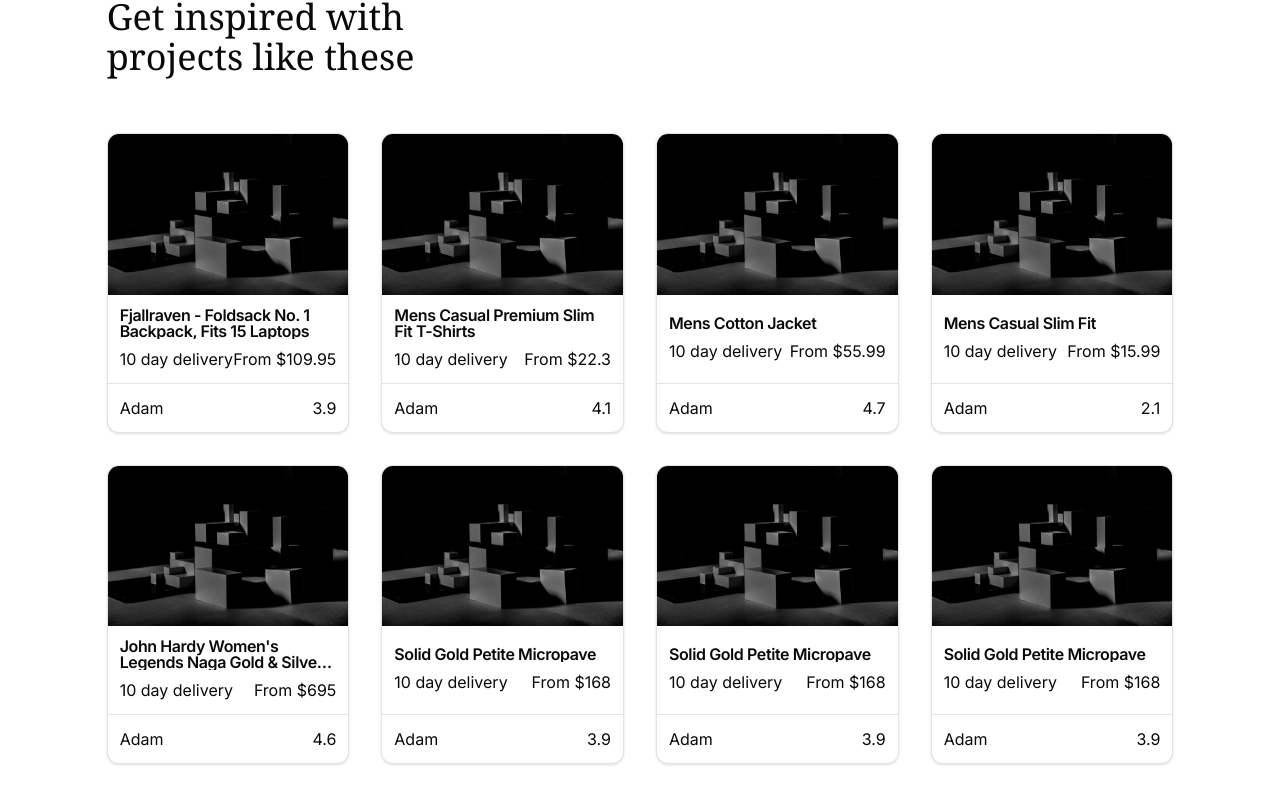
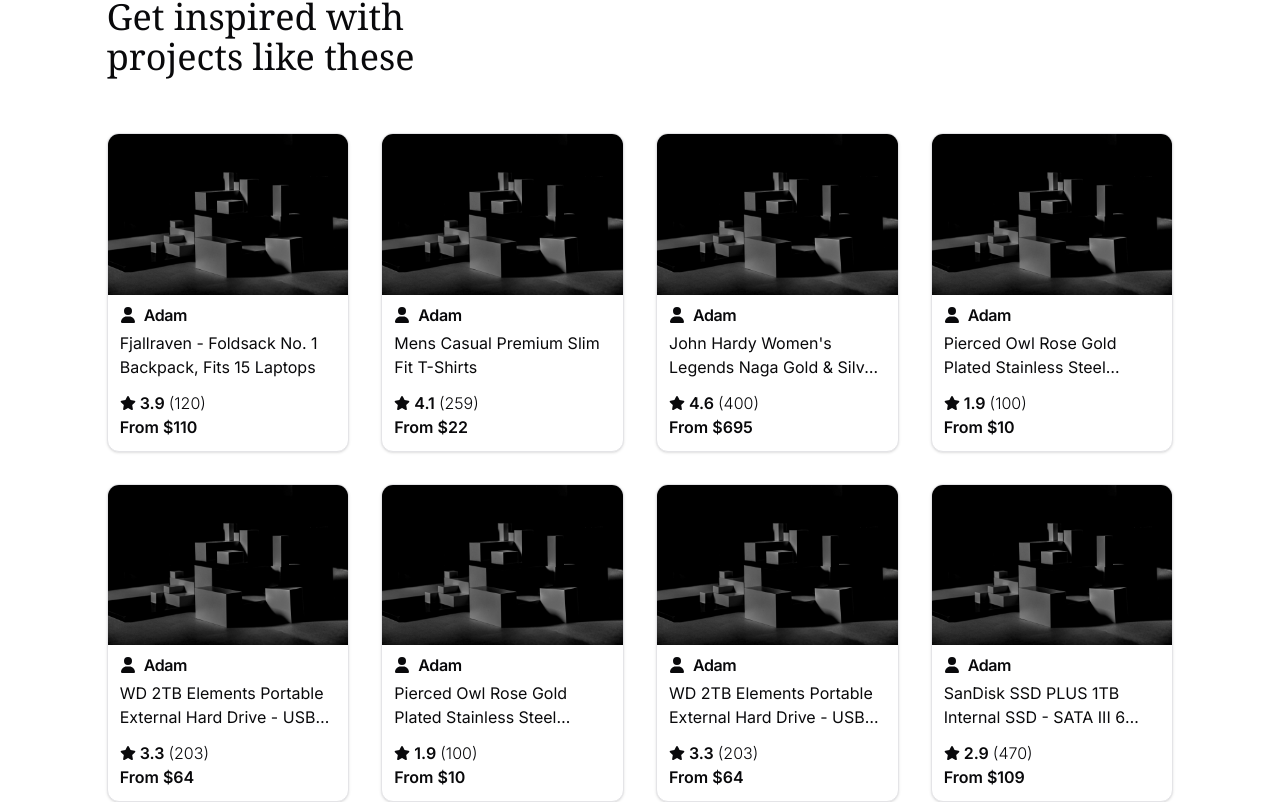
Before and after one commit to shahbaz4783/SkillHub-Connect, a Next.js app: page /services in a window 1280 px wide. Shown: the part 1519-2321 px from the top of the page. Built offline with nearby package versions, Linux system fonts and the light colour scheme.

Commit message:
improve service card ui

```diff
--- a/src/app/services/page.tsx
+++ b/src/app/services/page.tsx
@@ -65,6 +65,7 @@
 							profile='Adam'
               days={10}
               rating={data.rating.rate}
+							totalRating={data.rating.count}
               />
 					))}
 				</article>
--- a/src/components/layouts/ServiceCard.tsx
+++ b/src/components/layouts/ServiceCard.tsx
@@ -6,6 +6,7 @@
 	CardTitle,
 } from '@/components/ui/card';
 import Image from 'next/image';
+import { FaStar, FaUser } from 'react-icons/fa6';
 
 interface ServiceCardProps {
 	title: string;
@@ -14,6 +15,7 @@
 	days: number;
 	profile: string;
 	rating: number;
+	totalRating: number;
 }
 
 export default function ServiceCard({
@@ -23,22 +25,29 @@
 	days,
 	profile,
 	rating,
+	totalRating,
 }: ServiceCardProps) {
 	return (
-		<Card className='flex flex-col justify-between'>
+		<Card className=''>
 			<CardHeader>
 				<Image src={img} width={500} height={500} alt='' />
 			</CardHeader>
 			<CardContent className='flex flex-col gap-2 justify-between'>
-				<CardTitle className='line-clamp-2'>{title}</CardTitle>
-				<div className='flex justify-between'>
-					<p>{days} day delivery</p>
-					<p>From ${price}</p>
+				<div className='flex gap-2 items-center'>
+				<FaUser />
+				<CardTitle>{profile}</CardTitle>
 				</div>
+				<p className='line-clamp-2'>{title}</p>
 			</CardContent>
-			<CardFooter className='flex justify-between items-center border-t-[1px]'>
-				<p className=''>{profile}</p>
-				<p className=''>{rating}</p>
+			<CardFooter className='flex-col items-start'>
+				<div className='flex items-center gap-1'>
+					<FaStar />
+					<p className='font-semibold'>{rating}</p>
+					<p className='font-light'>({totalRating})</p>
+				</div>
+				<div>
+					<p className='font-semibold'>From ${price}</p>
+				</div>
 			</CardFooter>
 		</Card>
 	);
--- a/src/components/ui/card.tsx
+++ b/src/components/ui/card.tsx
@@ -67,7 +67,7 @@
 >(({ className, ...props }, ref) => (
   <div
     ref={ref}
-    className={cn("flex items-center p-3", className)}
+    className={cn("flex items-center p-3 pt-0", className)}
     {...props}
   />
 ))
--- a/src/data/temp-data.ts
+++ b/src/data/temp-data.ts
@@ -2,7 +2,7 @@
 	{
 		id: 1,
 		title: 'Fjallraven - Foldsack No. 1 Backpack, Fits 15 Laptops',
-		price: 109.95,
+		price: 110,
 		description:
 			'Your perfect pack for everyday use and walks in the forest. Stash your laptop (up to 15 inches) in the padded sleeve, your everyday',
 		category: "men's clothing",
@@ -15,7 +15,7 @@
 	{
 		id: 2,
 		title: 'Mens Casual Premium Slim Fit T-Shirts',
-		price: 22.3,
+		price: 22,
 		description:
 			'Slim-fitting style, contrast raglan long sleeve, three-button henley placket, light weight & soft fabric for breathable and comfortable wearing. And Solid stitched shirts with round neck made for durability and a great fit for casual fashion wear and diehard baseball fans. The Henley style round neckline includes a three-button placket.',
 		category: "men's clothing",
@@ -24,32 +24,6 @@
 		rating: {
 			rate: 4.1,
 			count: 259,
-		},
-	},
-	{
-		id: 3,
-		title: 'Mens Cotton Jacket',
-		price: 55.99,
-		description:
-			'Great outerwear jackets for Spring/Autumn/Winter, suitable for many occasions, such as working, hiking, camping, mountain/rock climbing, cycling, traveling or other outdoors. Good gift choice for you or your family member. A warm hearted love to Father, husband or son in this thanksgiving or Christmas Day.',
-		category: "men's clothing",
-		image: 'https://fakestoreapi.com/img/71li-ujtlUL._AC_UX679_.jpg',
-		rating: {
-			rate: 4.7,
-			count: 500,
-		},
-	},
-	{
-		id: 4,
-		title: 'Mens Casual Slim Fit',
-		price: 15.99,
-		description:
-			'The color could be slightly different between on the screen and in practice. / Please note that body builds vary by person, therefore, detailed size information should be reviewed below on the product description.',
-		category: "men's clothing",
-		image: 'https://fakestoreapi.com/img/71YXzeOuslL._AC_UY879_.jpg',
-		rating: {
-			rate: 2.1,
-			count: 430,
 		},
 	},
 	{
@@ -68,41 +42,67 @@
 	},
 	{
 		id: 6,
-		title: 'Solid Gold Petite Micropave',
-		price: 168,
+		title: 'Pierced Owl Rose Gold Plated Stainless Steel Double',
+		price: 10,
 		description:
-			'Satisfaction Guaranteed. Return or exchange any order within 30 days.Designed and sold by Hafeez Center in the United States. Satisfaction Guaranteed. Return or exchange any order within 30 days.',
+			'Rose Gold Plated Double Flared Tunnel Plug Earrings. Made of 316L Stainless Steel',
 		category: 'jewelery',
-		image: 'https://fakestoreapi.com/img/61sbMiUnoGL._AC_UL640_QL65_ML3_.jpg',
+		image: 'https://fakestoreapi.com/img/51UDEzMJVpL._AC_UL640_QL65_ML3_.jpg',
 		rating: {
-			rate: 3.9,
-			count: 70,
+			rate: 1.9,
+			count: 100,
 		},
 	},
 	{
-		id: 6,
-		title: 'Solid Gold Petite Micropave',
-		price: 168,
+		id: 7,
+		title: 'WD 2TB Elements Portable External Hard Drive - USB 3.0',
+		price: 64,
 		description:
-			'Satisfaction Guaranteed. Return or exchange any order within 30 days.Designed and sold by Hafeez Center in the United States. Satisfaction Guaranteed. Return or exchange any order within 30 days.',
-		category: 'jewelery',
-		image: 'https://fakestoreapi.com/img/61sbMiUnoGL._AC_UL640_QL65_ML3_.jpg',
+			'USB 3.0 and USB 2.0 Compatibility Fast data transfers Improve PC Performance High Capacity; Compatibility Formatted NTFS for Windows 10, Windows 8.1, Windows 7; Reformatting may be required for other operating systems; Compatibility may vary depending on user’s hardware configuration and operating system',
+		category: 'electronics',
+		image: 'https://fakestoreapi.com/img/61IBBVJvSDL._AC_SY879_.jpg',
 		rating: {
-			rate: 3.9,
-			count: 70,
+			rate: 3.3,
+			count: 203,
 		},
 	},
 	{
-		id: 6,
-		title: 'Solid Gold Petite Micropave',
-		price: 168,
+		id: 8,
+		title: 'Pierced Owl Rose Gold Plated Stainless Steel Double',
+		price: 10,
 		description:
-			'Satisfaction Guaranteed. Return or exchange any order within 30 days.Designed and sold by Hafeez Center in the United States. Satisfaction Guaranteed. Return or exchange any order within 30 days.',
+			'Rose Gold Plated Double Flared Tunnel Plug Earrings. Made of 316L Stainless Steel',
 		category: 'jewelery',
-		image: 'https://fakestoreapi.com/img/61sbMiUnoGL._AC_UL640_QL65_ML3_.jpg',
+		image: 'https://fakestoreapi.com/img/51UDEzMJVpL._AC_UL640_QL65_ML3_.jpg',
 		rating: {
-			rate: 3.9,
-			count: 70,
+			rate: 1.9,
+			count: 100,
+		},
+	},
+	{
+		id: 9,
+		title: 'WD 2TB Elements Portable External Hard Drive - USB 3.0',
+		price: 64,
+		description:
+			'USB 3.0 and USB 2.0 Compatibility Fast data transfers Improve PC Performance High Capacity; Compatibility Formatted NTFS for Windows 10, Windows 8.1, Windows 7; Reformatting may be required for other operating systems; Compatibility may vary depending on user’s hardware configuration and operating system',
+		category: 'electronics',
+		image: 'https://fakestoreapi.com/img/61IBBVJvSDL._AC_SY879_.jpg',
+		rating: {
+			rate: 3.3,
+			count: 203,
+		},
+	},
+	{
+		id: 10,
+		title: 'SanDisk SSD PLUS 1TB Internal SSD - SATA III 6 Gb/s',
+		price: 109,
+		description:
+			'Easy upgrade for faster boot up, shutdown, application load and response (As compared to 5400 RPM SATA 2.5” hard drive; Based on published specifications and internal benchmarking tests using PCMark vantage scores) Boosts burst write performance, making it ideal for typical PC workloads The perfect balance of performance and reliability Read/write speeds of up to 535MB/s/450MB/s (Based on internal testing; Performance may vary depending upon drive capacity, host device, OS and application.)',
+		category: 'electronics',
+		image: 'https://fakestoreapi.com/img/61U7T1koQqL._AC_SX679_.jpg',
+		rating: {
+			rate: 2.9,
+			count: 470,
 		},
 	},
 ];
```
